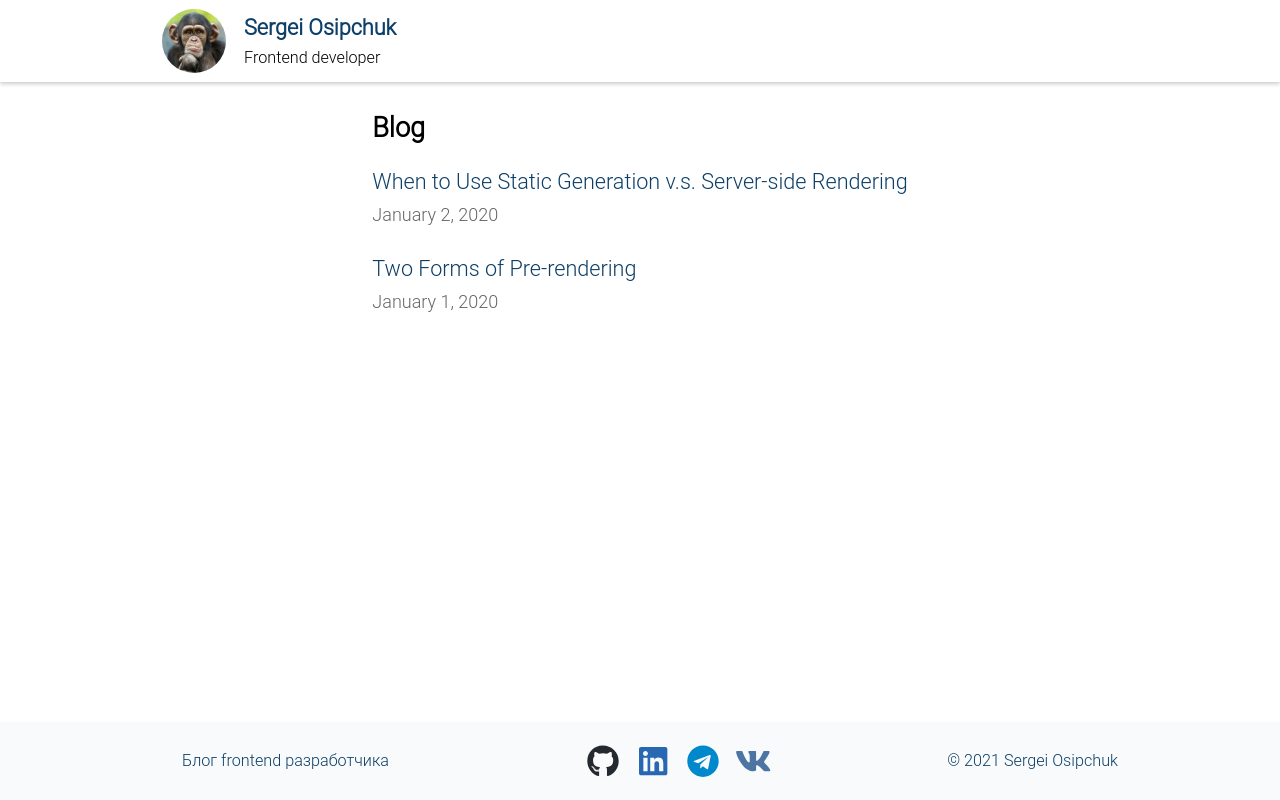
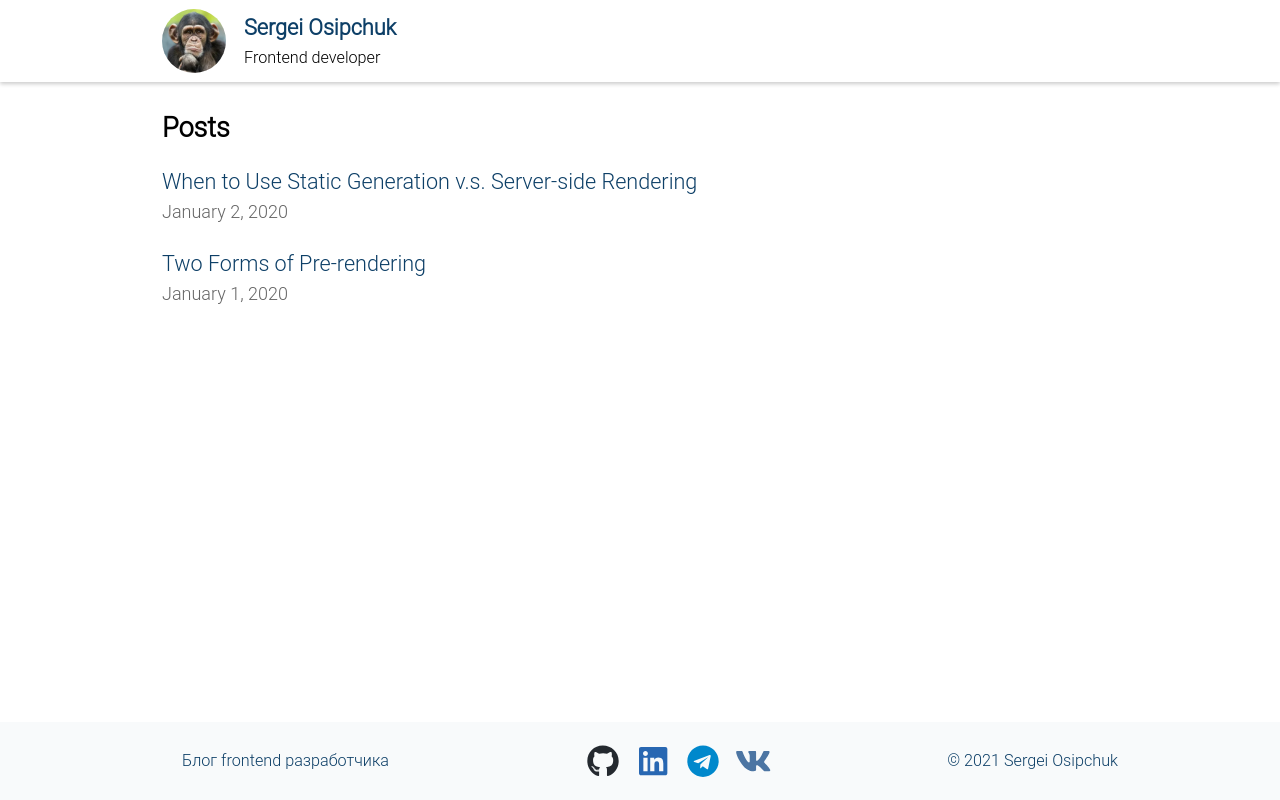
Before and after one commit to SergBlack/nextjs-blog, a Next.js app: page / in a window 1280 px wide. Built offline with nearby package versions, Linux system fonts and the light colour scheme.

Commit message:
chore: rework posts index page

```diff
--- a/src/components/Main/styles.module.scss
+++ b/src/components/Main/styles.module.scss
@@ -11,7 +11,7 @@
   align-items: center;
   box-sizing: border-box;
   padding: 0 1rem;
-  max-width: 880px;
+  max-width: 992px;
   margin: 0 auto;
 }
 
--- /dev/null
+++ b/src/components/PostsList/index.tsx
@@ -0,0 +1,22 @@
+import Link from 'next/link';
+
+import { Date } from '@/components/Date';
+import utilStyles from '@/styles/utils.module.css';
+import { PagePropsType } from '@/types/posts';
+import styles from './styles.module.scss';
+
+export const PostsList = ({ postsData }: PagePropsType) => (
+  <ul className={utilStyles.list}>
+    {postsData.map(({ id, date, title }) => (
+      <li className={utilStyles.listItem} key={id}>
+        <Link href={`/posts/${id}`}>
+          <a>{title}</a>
+        </Link>
+
+        <div className={styles.date}>
+          <Date dateString={date} />
+        </div>
+      </li>
+    ))}
+  </ul>
+);
--- /dev/null
+++ b/src/components/PostsList/styles.module.scss
@@ -0,0 +1,6 @@
+@import 'src/styles/colors';
+
+.date {
+  font-size: 1rem;
+  color: $grey;
+}
--- a/src/pages/index.tsx
+++ b/src/pages/index.tsx
@@ -1,12 +1,13 @@
 import Head from 'next/head';
-import Link from 'next/link';
 
-import { Date } from '@/components/Date';
 import { Layout } from '@/components/Layout';
+import { PostsList } from '@/components/PostsList';
 import { getSortedPostsData } from '@/lib/posts';
 import { PagePropsType } from '@/types/posts';
 import { siteTitle } from '@/constants/constants';
 import utilStyles from '@/styles/utils.module.css';
+
+import styles from './styles.module.scss';
 
 export async function getStaticProps() {
   const postsData = getSortedPostsData();
@@ -24,23 +25,9 @@ export default function Home({ postsData }: PagePropsType) {
         <title>{siteTitle}</title>
       </Head>
 
-      <section className={`${utilStyles.headingMd} ${utilStyles.padding1px}`}>
-        <h2 className={utilStyles.headingLg}>Blog</h2>
-        <ul className={utilStyles.list}>
-          {postsData.map(({ id, date, title }) => (
-            <li className={utilStyles.listItem} key={id}>
-              <Link href={`/posts/${id}`}>
-                <a>{title}</a>
-              </Link>
-
-              <br />
-
-              <small className={utilStyles.lightText}>
-                <Date dateString={date} />
-              </small>
-            </li>
-          ))}
-        </ul>
+      <section className={`${utilStyles.headingMd} ${utilStyles.padding1px} ${styles.posts}`}>
+        <h2 className={utilStyles.headingLg}>Posts</h2>
+        <PostsList postsData={postsData} />
       </section>
     </Layout>
   );
--- /dev/null
+++ b/src/pages/styles.module.scss
@@ -0,0 +1,5 @@
+.posts {
+  display: flex;
+  flex-direction: column;
+  width: 100%;
+}
--- a/src/styles/colors.scss
+++ b/src/styles/colors.scss
@@ -1,6 +1,7 @@
 $base-bg-color: #fff7f7;
 $secondary-bg-color: #dadada;
 $light: #fff;
+$grey: #666;
 $light-grey: #f8fafb;
 
 $green: #1ee3cf;
--- a/src/styles/utils.module.css
+++ b/src/styles/utils.module.css
@@ -50,7 +50,3 @@
 .listItem {
   margin: 0 0 1.25rem;
 }
-
-.lightText {
-  color: #666;
-}
```
